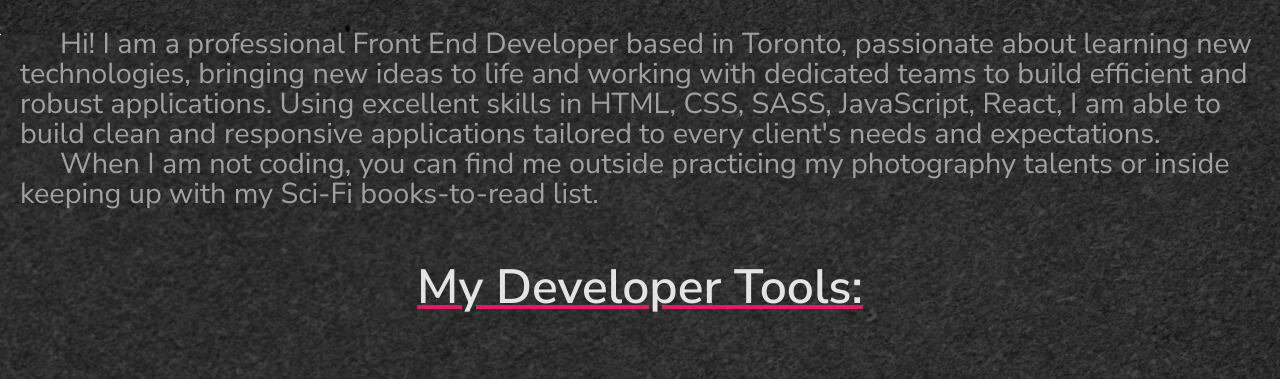
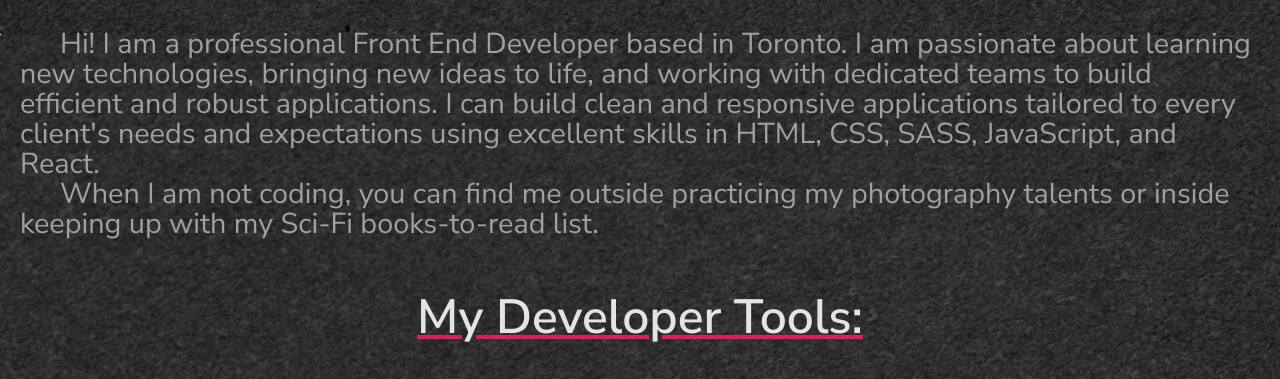
Before and after one commit to Nightclaw6/Adrian-Portfolio-v1, a plain HTML site: page index.html in a window 1280 px wide. Shown: the part 784-1163 px from the top of the page. Drawn offline with nearby package versions, Linux system fonts and the light colour scheme.

Commit message:
updated text

```diff
--- a/index.html
+++ b/index.html
@@ -103,13 +103,7 @@
 
                 <div class="rightContainer">
                     <h3>Who am I</h3>
-                    <p class="tab">Hi! I am a professional Front End Developer based in Toronto,
-                    passionate about learning new technologies, bringing new ideas to
-                    life and working with dedicated teams to build efficient and robust
-                    applications.
-                    Using excellent skills in HTML, CSS, SASS, JavaScript, React, I am able to build
-                    clean and responsive applications tailored to every client's needs and
-                    expectations.
+                    <p class="tab">Hi! I am a professional Front End Developer based in Toronto. I am passionate about learning new technologies, bringing new ideas to life, and working with dedicated teams to build efficient and robust applications. I can build clean and responsive applications tailored to every client's needs and expectations using excellent skills in HTML, CSS, SASS, JavaScript, and React.
                     </p>
                     <p class="tab">When I am not coding, you can find me outside practicing my photography talents or inside keeping up with my Sci-Fi books-to-read list.
                     </p>
```
